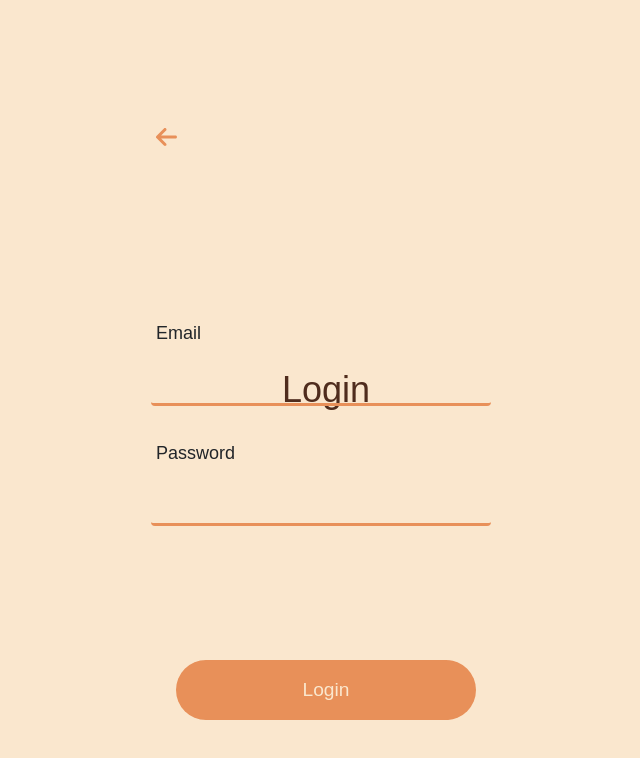
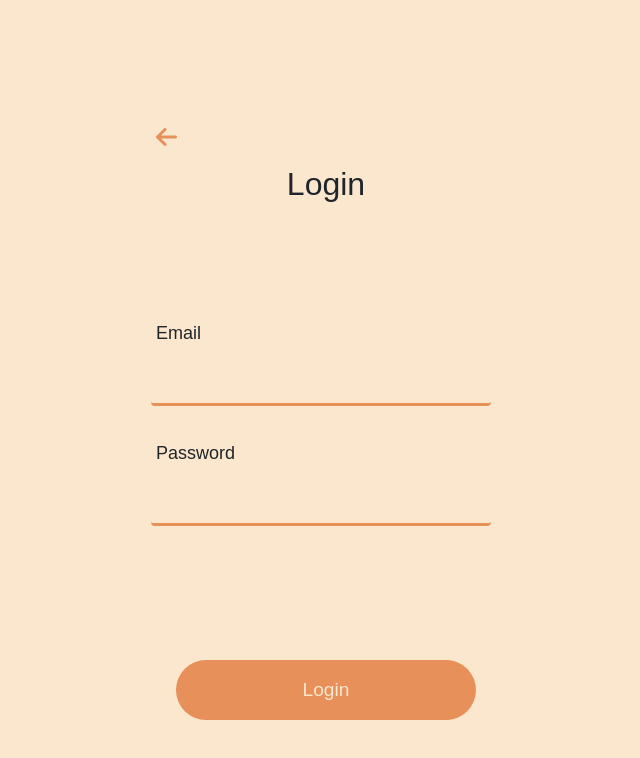
Before and after one commit to pierrelouisguichard/NHS-WellBeing-App, a React (Vite) app: page /login in a window 1280 px wide. Shown: the top 758 px of the page, without its empty margins (314-954 px from the left). Built offline with nearby package versions, Linux system fonts and the light colour scheme.

Commit message:
v1.1 Minor fixes

```diff
--- a/src/Login.css
+++ b/src/Login.css
@@ -9,7 +9,7 @@
   justify-content: center;
 }
 
-.login-title {
+.title-login {
   position: absolute;
   font-size: xx-large;
   top: 20%;
--- a/src/Login.jsx
+++ b/src/Login.jsx
@@ -20,7 +20,7 @@ function Login() {
 
   return (
     <div className="login_page">
-      <div className="title">Login</div>
+      <div className="title-login">Login</div>
 
       <div className="email">Email</div>
       <input
--- a/src/SearchBar.css
+++ b/src/SearchBar.css
@@ -1,9 +1,10 @@
 .searchbar-container {
   text-align: center; /* Center the input and results */
+  width: 80vw;
 }
 
 .searchbar-input {
-  width: 80vw; /* Set the width to 80vw */
+  width: 400px; /* Set the width to 80vw */
   padding: 10px; /* Add padding for better appearance */
 }
 
--- a/src/SearchBar.jsx
+++ b/src/SearchBar.jsx
@@ -1,4 +1,5 @@
 import React, { useState } from "react";
+import "./SearchBar.css";
 
 const SearchBar = ({ data }) => {
   const [searchTerm, setSearchTerm] = useState("");
--- a/src/Slider.css
+++ b/src/Slider.css
@@ -1,5 +1,3 @@
-/* Slider.css */
-
 .slider-carousel {
   width: 100%;
   height: 100%;
```
